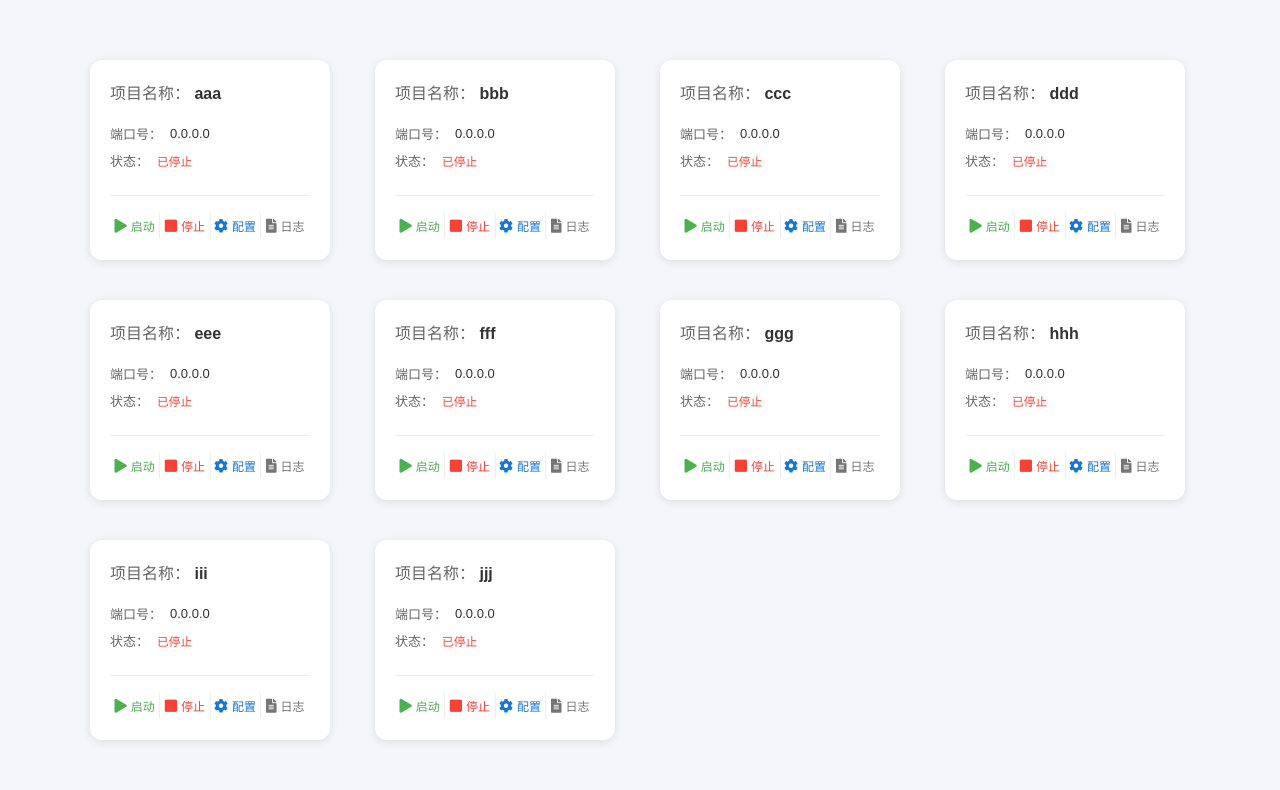
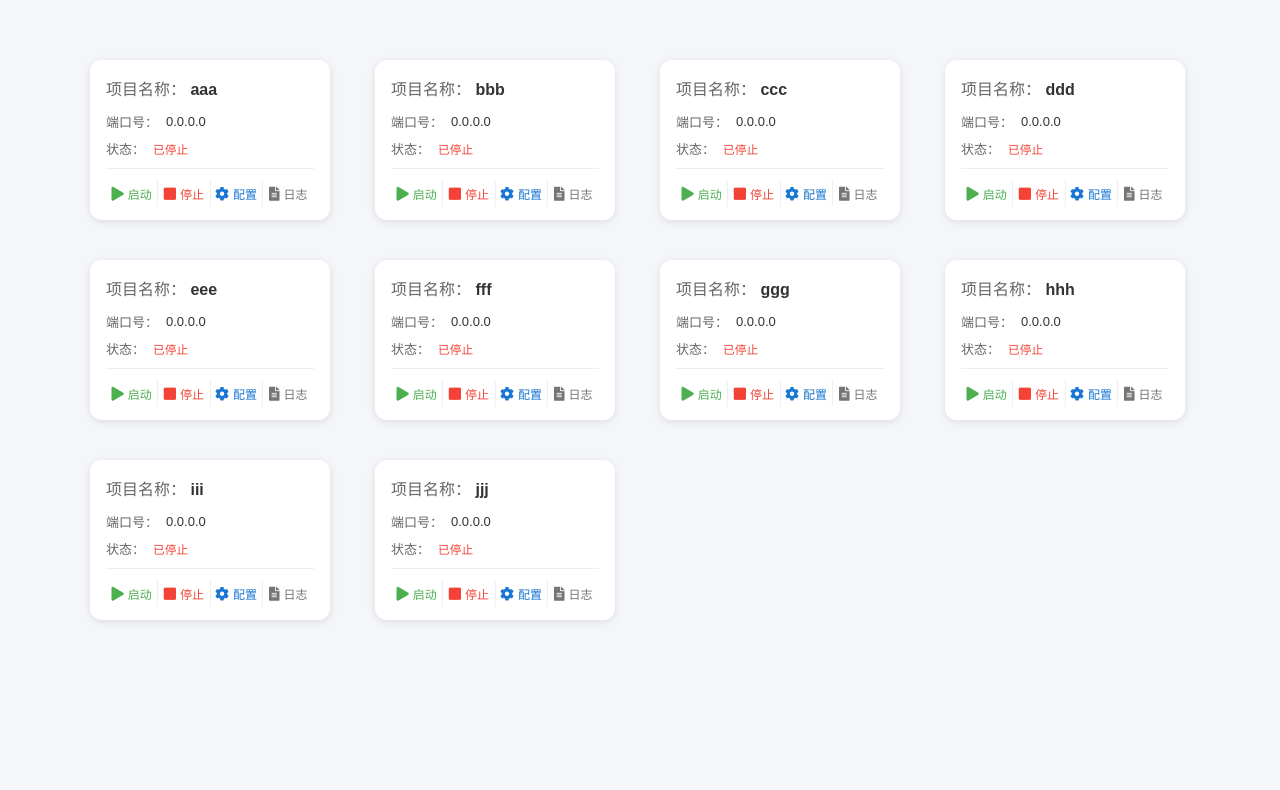
Before and after one commit to tsxxdw/manyaitools, a Flask app: page / in a window 1280 px wide. Shown: the part 118-908 px from the top of the page. After the commit the page ends 740 px from the top, so only its background shows below. Run offline with Flask 3, Linux system fonts and the light colour scheme.

Commit message:
首页卡片75%

```diff
--- a/static/css/index.css
+++ b/static/css/index.css
@@ -98,12 +98,12 @@ body {
     background: var(--card-background);
     border-radius: 12px;
     box-shadow: 0 2px 8px rgba(0, 0, 0, 0.1);
-    padding: 20px;
+    padding: 16px;
     transition: all 0.3s ease;
     display: flex;
     flex-direction: column;
     justify-content: space-between;
-    height: 200px;
+    height: 160px;
     width: 240px;
     margin: 10px;
 }
@@ -118,11 +118,11 @@ body {
     flex-grow: 1;
     display: flex;
     flex-direction: column;
-    gap: 12px;
+    gap: 8px;
 }
 
 .project-title {
-    margin-bottom: 8px;
+    margin-bottom: 4px;
 }
 
 .project-title .value {
@@ -166,9 +166,9 @@ body {
 .project-actions {
     display: flex;
     justify-content: space-between;
-    margin-top: 15px;
+    margin-top: 10px;
     border-top: 1px solid #eee;
-    padding-top: 15px;
+    padding-top: 10px;
 }
 
 .btn-action {
```
